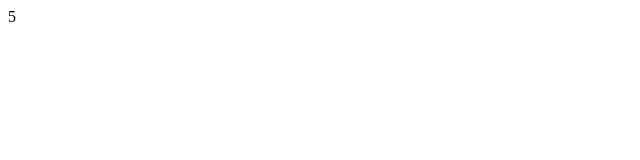
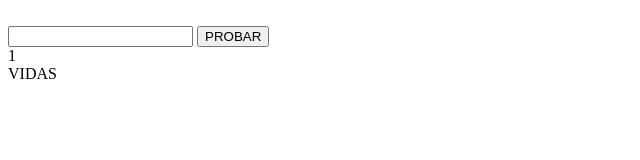
Before and after one commit to emiliosans/js20765, a plain HTML site: page juegoadivina/juego.html in a window 1280 px wide. Shown: the whole page, without its empty margins (0-640 px from the left). Drawn offline with Linux system fonts and the light colour scheme.

Commit message:
adivina num juego 2

```diff
--- a/juegoadivina/juego.html
+++ b/juegoadivina/juego.html
@@ -1,5 +1,6 @@
 <!DOCTYPE html>
 <html>
+
 <head>
     <!--
         HACER UNA APP QUE HAGA LO SIGUIENTE:
@@ -25,19 +26,97 @@
     <meta http-equiv='X-UA-Compatible' content='IE=edge'>
     <title>Page Title</title>
     <meta name='viewport' content='width=device-width, initial-scale=1'>
-     <!-- <link rel='stylesheet' type='text/css' media='screen' href='main.css'> -->
+    <!-- <link rel='stylesheet' type='text/css' media='screen' href='main.css'> -->
     <script>
-        this.onload = carga;//SIN PARÉNTESIS
-        function carga() {
-            let elemento_vidas = document.getElementById("vidas");
-        elemento_vidas.innerHTML=5;
-        console.log(Math.random());
-      }
+        this.onload = inicio;//SIN PARÉNTESIS
+        const NUM_INTENTOS_MAX = 1;
+        const RUTA_FOTO_PIERDE = "https://media.tenor.com/images/9ff77762b2ae15c8f78fb711982fbf73/tenor.gif";
+        const RUTA_FOTO_GANA = "https://i.pinimg.com/originals/0e/68/6f/0e686faa391f1f47ab74fd21a3124103.gif";
+        let naleatorio;//ámbito global : accesible desde todas las funciones
+        let num_intentos;//declaro
+        let elemento_imagen_res;
+        function inicio() {
+            //CALCULAR EL NUMERO ALEATORIO
+            naleatorio = Math.floor(Math.random() * 100) + 1;
+            console.log ("Num secreto "+ naleatorio);
+            num_intentos = 0;
+            document.getElementById("vidas").innerHTML = NUM_INTENTOS_MAX;
+            elemento_imagen_res = document.querySelector("img");
+            document.querySelector("a").style.visibility = "hidden";
+        }
+        function comprobarIntento() {
+
+            //1 obtener el número intro por el usuario
+            let nuser = document.getElementById("num_usuario").value;
+            console.log("numero usr = " + nuser);
+            //2 compararlo con el que hay que adivinar
+            //si IGUAL
+            //MOSTRAR EL GIF INFO EXITO
+            if (nuser == naleatorio) {
+                console.log("ACIERTO!");
+                document.getElementById("info").innerHTML="HAS ACERTADO";
+                elemento_imagen_res.setAttribute ("src", RUTA_FOTO_GANA);
+                document.querySelector("a").style.visibility = "visible";
+            }
+            //si MAYOR
+            //INFORMAR MAYOR
+            //restar intentos disponibles
+            else {
+                console.log("Ha fallado");
+                num_intentos++;
+                //actualizo intentos
+                document.getElementById("vidas").innerHTML = NUM_INTENTOS_MAX - num_intentos;
+                //QUEDAN VIDAS?
+                if (nuser > naleatorio) {
+                    console.log("el buscado es menor");
+                    document.getElementById("info").innerHTML="el buscado es menor";
+                }
+                //si MENOR
+                //INFORMAR MENOR
+                //restar intentos disponibles
+                else {
+                    console.log("el buscado es mayor");
+                    document.getElementById("info").innerHTML="el buscado es mayor";
+                }
+
+                if (num_intentos == NUM_INTENTOS_MAX) {
+                    console.log("SE ACABÓ");
+                    document.getElementById("info").innerHTML="Perdiste. Buscábamos el " + naleatorio;
+                    elemento_imagen_res.setAttribute ("src", RUTA_FOTO_PIERDE);
+                    document.querySelector("a").style.visibility = "visible";
+                }
+
+            }
+
+
+        }
+        function reiniciar()
+        {
+            console.log("toco reiniciar");
+            //location.href = "juego.html";
+            location.reload();
+           /* document.querySelector("a").style.visibility = "hidden";
+            document.querySelector("img").setAttribute ("src","" );
+            document.getElementById("info").innerHTML="";
+            document.getElementById("num_usuario").value="";
+            inicio();*/
+        }
 
 
     </script>
 </head>
+
 <body>
+    <a href="#" onclick="reiniciar()">VOLVER A JUGAR</a>
+    <!-- <a href="juego.html" onclick="reiniciar()">VOLVER A JUGAR</a> -->
+    <br>
+    <input type="number" id="num_usuario">
+    <input type="button" value="PROBAR" onclick="comprobarIntento()">
     <div id="vidas"></div>
+    <div id="intetos">VIDAS</div>
+    <div id="info"></div>
+    <img id="imgres">
+
 </body>
+
 </html>
```
